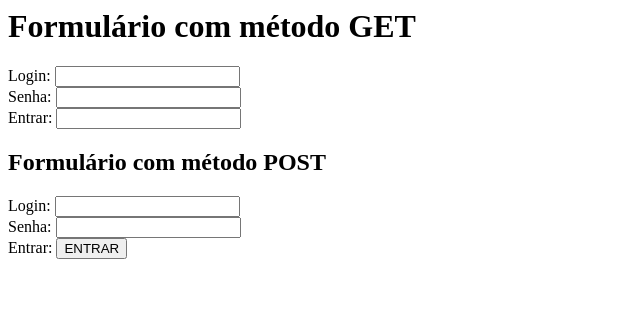
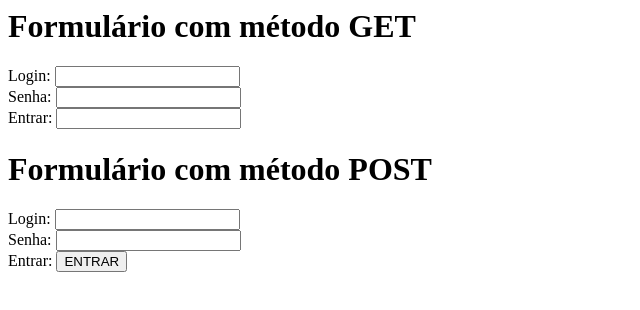
Before and after one commit to CEEMTI-BG-prof-Melissa/aula-05-13-05-lpw-kaua-araujo-e-maria-eduarda-frizzeira, a plain HTML site: page index.html in a window 1280 px wide. Shown: the whole page, without its empty margins (0-640 px from the left). Drawn offline with Linux system fonts and the light colour scheme.

Commit message:
Update index.html

```diff
--- a/index.html
+++ b/index.html
@@ -11,7 +11,8 @@
           <br>
              Entrar: <input type=button">
           <br>
-          <h2> Formulário com método POST </h2>
+
+          <h1> Formulário com método POST </h1>
               Login:   <input type="text">
           <br>
               Senha: <input type= "password">
```
